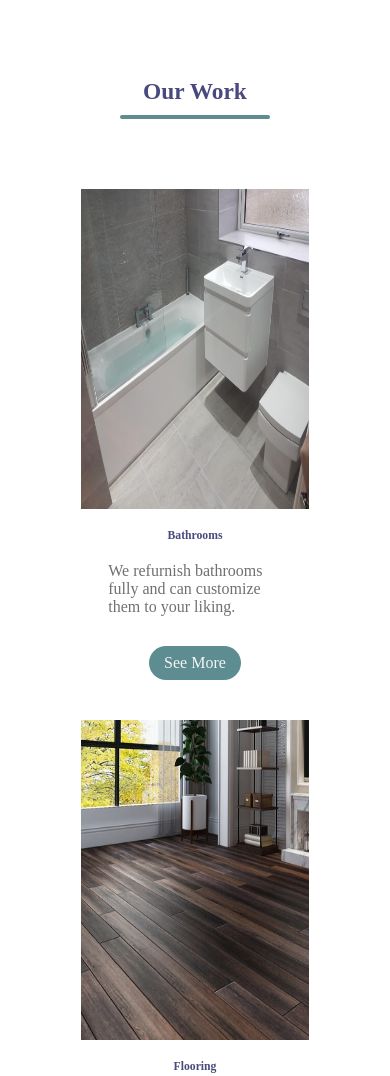
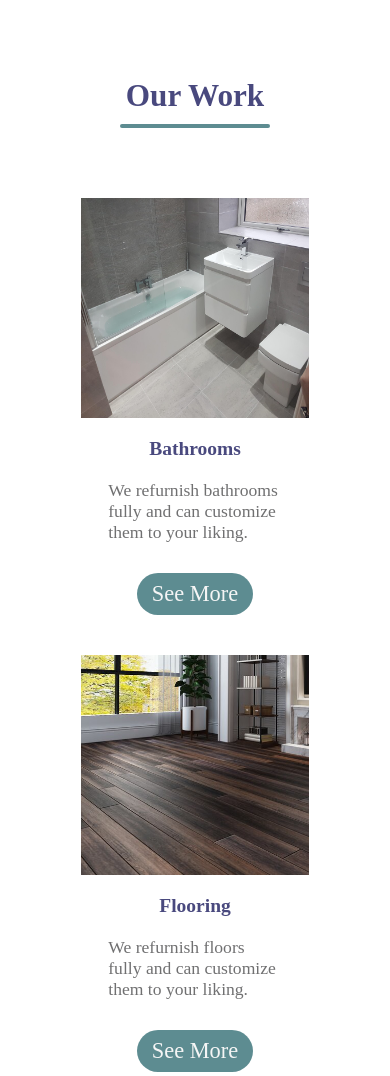
Before and after one commit to danieleyny/alexconstruction, a plain HTML site: page index.html in a window 390 px wide. Shown: the part 846-1922 px from the top of the page. Drawn offline with Linux system fonts and the light colour scheme.

Commit message:
cover page update

```diff
--- a/assets/css/style.css
+++ b/assets/css/style.css
@@ -194,9 +194,9 @@ p {
         justify-content: center;
         background: rgb(74, 86, 101);
         margin-top: -900px;
-        transition: all 0.7s ease;
+        transition: all 1s ease;
         z-index: 3;
-        font-size: 1.6rem;
+        font-size: 1.4rem;
 
     }
     .mobile-menu {
@@ -228,6 +228,34 @@ p {
     .row .col img{
         height: 320px;
     }
+    h4 {
+        font-size: 5vmin;
+        color: #49497e;
+        margin: 20px auto;
+    }
+
+    section h1 {
+        font-size: 8vmin;
+    }
+
+     .ctn {
+        font-size: 1.4rem;
+    }
+    section p {
+        font-size: 1.1rem;
+    }
 
 
 }
+
+
+@media only screen and (max-width:450px){
+    .row .col {
+        margin: 20px auto;
+    }
+
+    .row .col img{
+        height: 220px;
+        width: 400px;
+    }
+}
```
